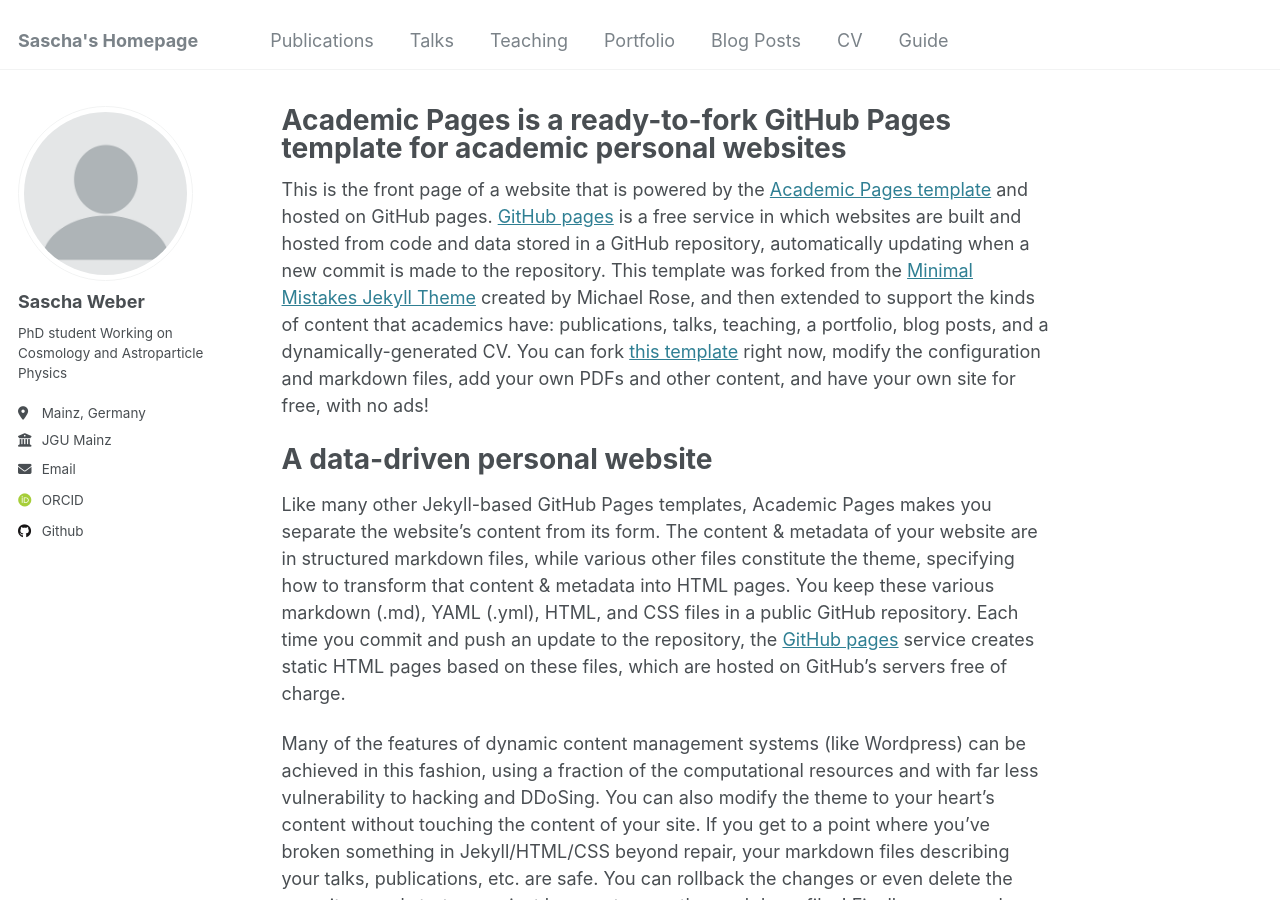
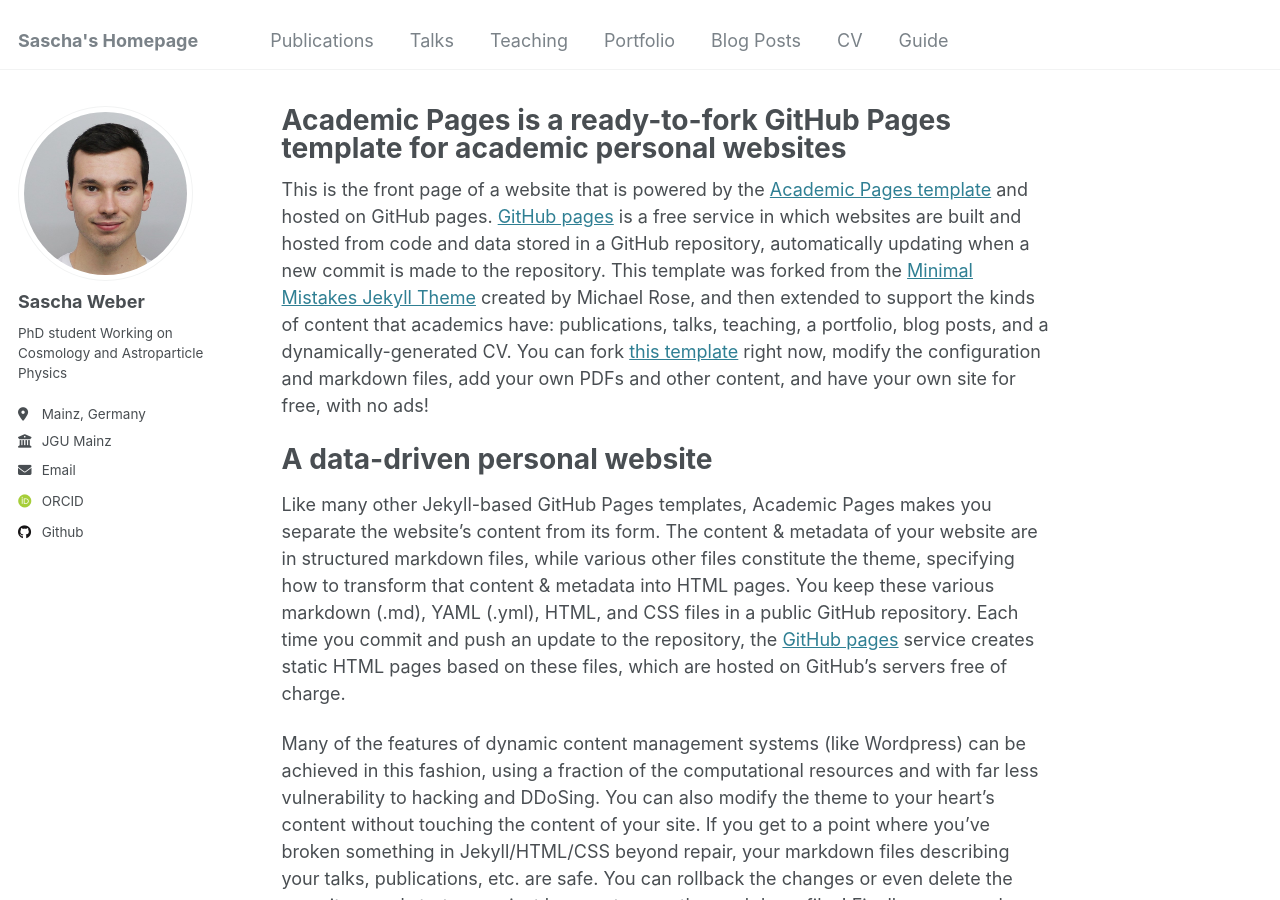
Before and after one commit to sweber31/sweber31.github.io, a Jekyll site: the page built from _pages/about.md, in a window 1280 px wide and 900 px high. Built offline with Jekyll 4.4.1, drawn with Linux system fonts in a browser that asks for light colours; some web fonts are replaced.

Commit message:
Update _config.yml profile picture

```diff
--- a/_config.yml
+++ b/_config.yml
@@ -21,7 +21,7 @@ repository               : "sweber31/sweber31.github.io"
 #               Additional customization can be done by editing /_includes/author-profile.html
 author:
   # Biographic information
-  avatar           : "profile.png"
+  avatar           : "profile_picture_Sascha_Weber.jpg"
   name             : "Sascha Weber"
   pronouns         : # example: "she/her"
   bio              : "PhD student Working on Cosmology and Astroparticle Physics"
```
